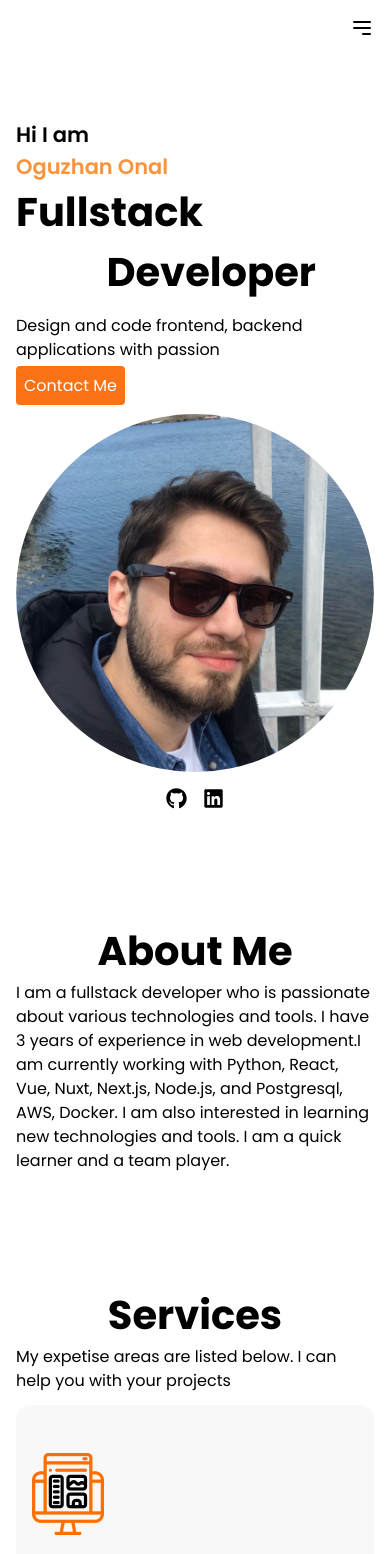
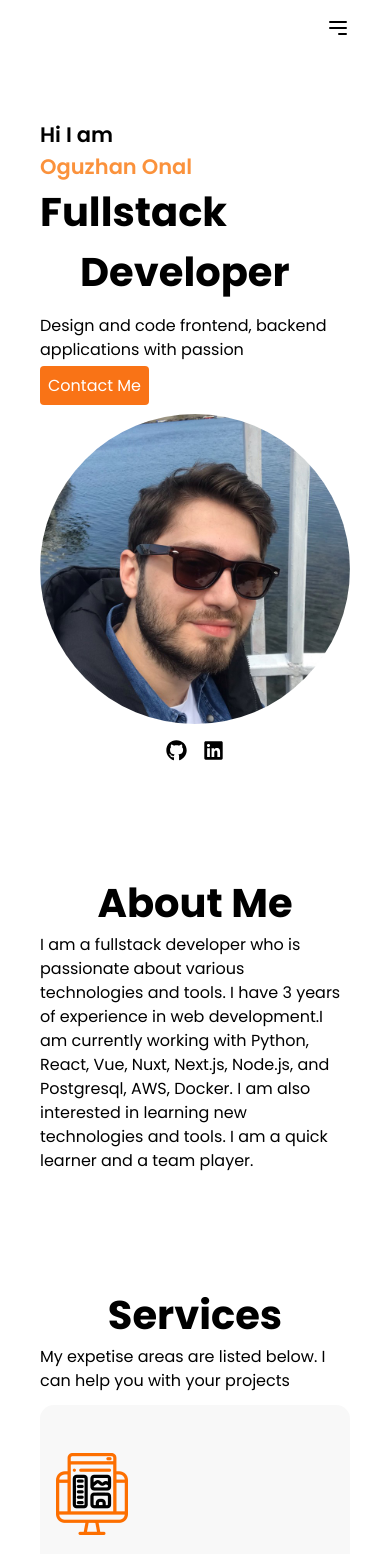
Before and after one commit to oguzhannonal/oguzhan-portfolio, a Next.js app: page / in a window 390 px wide. Shown: the top 1554 px of the page. Built offline with nearby package versions, Linux system fonts and the light colour scheme.

Commit message:
refactor: responsive

```diff
--- a/src/app/pages/about.tsx
+++ b/src/app/pages/about.tsx
@@ -1,7 +1,7 @@
 export default function About() {
   return (
     <section id="about">
-      <div className="mx-auto max-w-[1400px] p-4 mt-20 md:mt-40">
+      <div className=" mx-auto container px-10  p-4 mt-20 md:mt-40">
         <div>
           <h1 className="font-bold text-center text-[40px] md:text-[65px]">
             About Me
--- a/src/app/pages/contact.tsx
+++ b/src/app/pages/contact.tsx
@@ -1,7 +1,7 @@
 export default function Contact() {
   return (
     <div
-      className="self-center mx-auto max-w-[1400px]  p-4 mt-20 md:mt-40"
+      className=" mx-auto container px-10 self-center p-4 mt-20 md:mt-40"
       id="contact"
     >
       <div>
--- a/src/app/pages/hero.tsx
+++ b/src/app/pages/hero.tsx
@@ -5,7 +5,7 @@ import { FaGithub, FaLinkedin } from "react-icons/fa";
 export default function Hero() {
   return (
     <section>
-      <div className="mx-auto max-w-[1400px] p-4 grid grid-cols-1 md:grid-cols-3 gap-4 mt-10">
+      <div className=" mx-auto container px-10 p-4 grid grid-cols-1 md:grid-cols-3 gap-4 mt-10">
         <div className="md:col-span-2">
           <div className="font-semibold text-[21px] md:text-[24px]">
             Hi I am{" "}
@@ -13,11 +13,11 @@ export default function Hero() {
           <div className="font-semibold text-[21px] md:text-[24px] text-orange-400">
             Oguzhan Onal
           </div>
-          <div className="flex flex-col max-w-[300px]  md:max-w-[700px]">
-            <div className=" font-bold text-[40px] md:text-[100px] ">
+          <div className="  ">
+            <div className=" font-bold text-[40px] sm:text-[60px] md:text-[100px] ">
               Fullstack
             </div>
-            <div className="self-end font-bold text-[40px] md:text-[100px]">
+            <div className=" pl-10  md:pl-20 lg:pl-30 xl:pl-40 font-bold text-[40px] sm:text-[60px] md:text-[100px]">
               Developer
             </div>
           </div>
--- a/src/app/pages/navbar.tsx
+++ b/src/app/pages/navbar.tsx
@@ -5,7 +5,7 @@ export default function Navbar() {
   const [isMenuOpen, setIsMenuOpen] = useState(false);
 
   return (
-    <nav className="flex justify-between items-center p-4 mx-auto max-w-[1400px] text-[16px] md:text-[21px] ">
+    <nav className=" mx-auto container px-10 flex justify-between items-center p-4 text-[16px] md:text-[21px] ">
       <div></div>
 
       {/* Hamburger Icon (for mobile) */}
--- a/src/app/pages/services.tsx
+++ b/src/app/pages/services.tsx
@@ -5,7 +5,7 @@ import web from "@/app/public/images/web.png";
 export default function Services() {
   return (
     <section id="services">
-      <div className="mx-auto max-w-[1400px] p-4 text-[16px] md:text-[21px] mt-20 md:mt-40">
+      <div className=" container px-10 mx-auto p-4 text-[16px] md:text-[21px] mt-20 md:mt-40">
         <h1 className="font-bold text-[40px] text-center md:text-[65px]">
           Services
         </h1>
```
